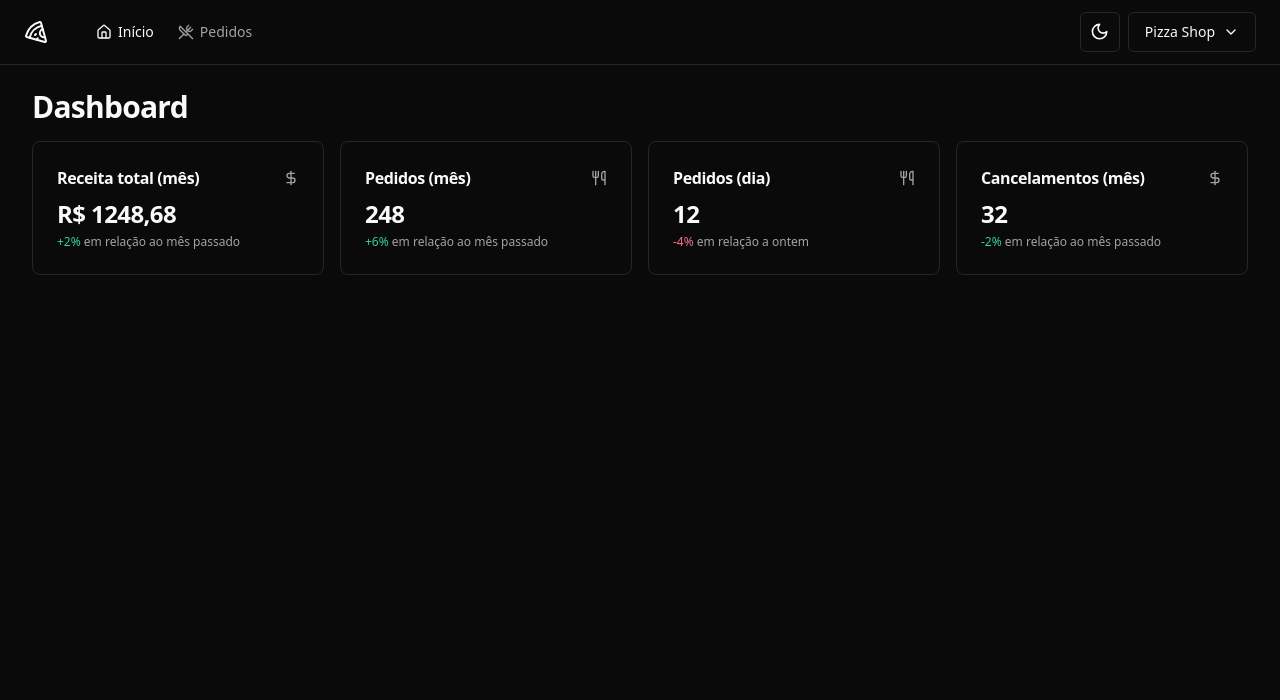
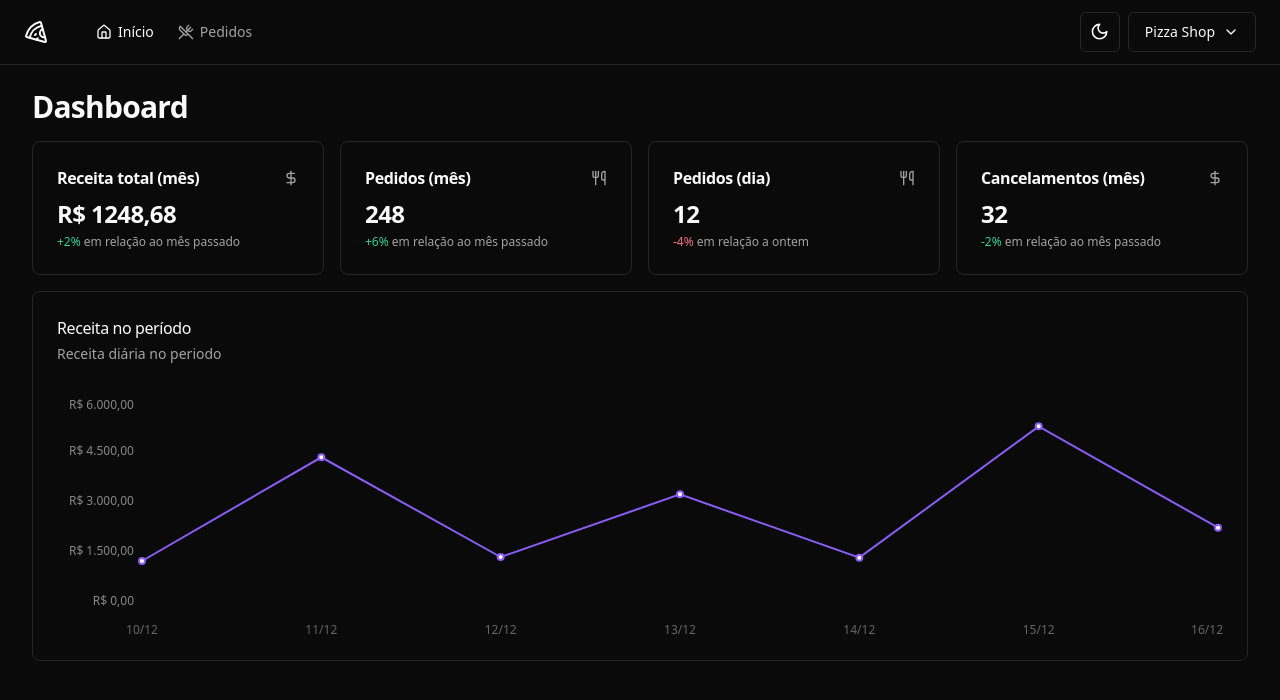
Before and after one commit to angelonetho/pizzashop-web, a React (Vite) app: page / in a window 1280 px wide. Shown: the top 700 px of the page. Built offline with nearby package versions, Linux system fonts and the light colour scheme.

Commit message:
Gráfico de receita no período

```diff
--- a/package.json
+++ b/package.json
@@ -31,6 +31,7 @@
     "react-helmet-async": "^2.0.5",
     "react-hook-form": "^7.53.1",
     "react-router-dom": "^6.27.0",
+    "recharts": "^2.13.3",
     "shadcn-ui": "^0.2.3",
     "sonner": "^1.5.0",
     "sort-by": "^0.0.2",
--- a/src/pages/app/dashboard/dashboard.tsx
+++ b/src/pages/app/dashboard/dashboard.tsx
@@ -4,6 +4,7 @@
 import { MonthCancelledOrdersAmountCard } from './month-canceled-orders-amount'
 import { MonthOrdersAmountCard } from './month-orders-amount-card'
 import { MonthRevenueCard } from './month-revenue-card'
+import { RevenueChart } from './revenue-chart'
 
 export function Dashboard() {
   return (
@@ -17,6 +18,10 @@
           <DayOrdersAmountCard />
           <MonthCancelledOrdersAmountCard />
         </div>
+
+        <div className="grid-col-9 grid gap-4">
+          <RevenueChart />
+        </div>
       </div>
     </>
   )
--- /dev/null
+++ b/src/pages/app/dashboard/revenue-chart.tsx
@@ -0,0 +1,62 @@
+import { Line, LineChart, ResponsiveContainer, XAxis, YAxis } from 'recharts'
+import colors from 'tailwindcss/colors'
+
+import {
+  Card,
+  CardContent,
+  CardDescription,
+  CardHeader,
+  CardTitle,
+} from '@/components/ui/card'
+
+const data = [
+  { date: '10/12', revenue: 1200 },
+  { date: '11/12', revenue: 4312 },
+  { date: '12/12', revenue: 1320 },
+  { date: '13/12', revenue: 3200 },
+  { date: '14/12', revenue: 1300 },
+  { date: '15/12', revenue: 5240 },
+  { date: '16/12', revenue: 2200 },
+]
+
+export function RevenueChart() {
+  return (
+    <Card className="col-span-6">
+      <CardHeader className="flex-row items-center justify-between pb-8">
+        <div className="space-y-1">
+          <CardTitle className="text-base font-medium">
+            Receita no período
+          </CardTitle>
+          <CardDescription>Receita diária no periodo</CardDescription>
+        </div>
+      </CardHeader>
+      <CardContent>
+        <ResponsiveContainer width="100%" height={240}>
+          <LineChart data={data} style={{ fontSize: 12 }}>
+            <XAxis dataKey="date" tickLine={false} axisLine={false} dy={16} />
+
+            <YAxis
+              stroke="#888"
+              axisLine={false}
+              tickLine={false}
+              width={80}
+              tickFormatter={(value: number) =>
+                value.toLocaleString('pt-BR', {
+                  style: 'currency',
+                  currency: 'BRL',
+                })
+              }
+            />
+
+            <Line
+              type="linear"
+              strokeWidth={2}
+              dataKey="revenue"
+              stroke={colors.violet[500]}
+            />
+          </LineChart>
+        </ResponsiveContainer>
+      </CardContent>
+    </Card>
+  )
+}
```
Also changed, not shown: 1 other file (tests, documents, lock files or other folders).
